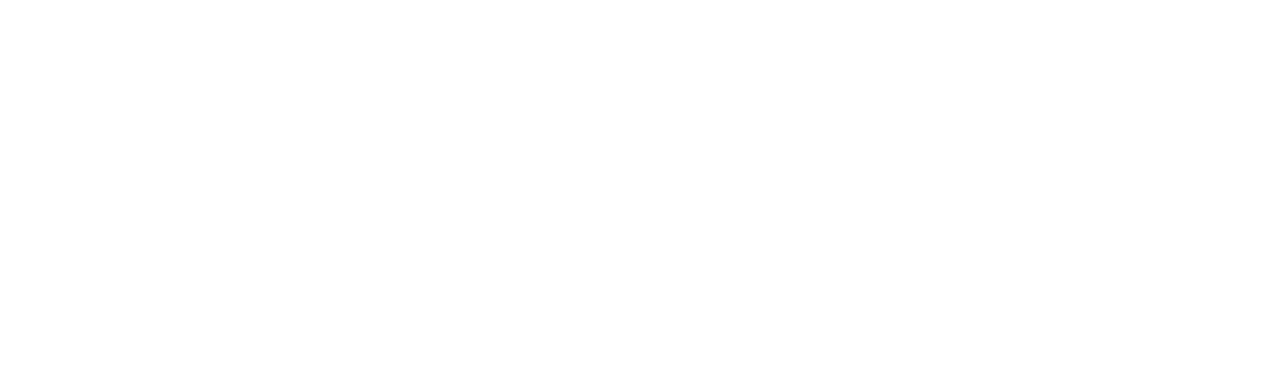
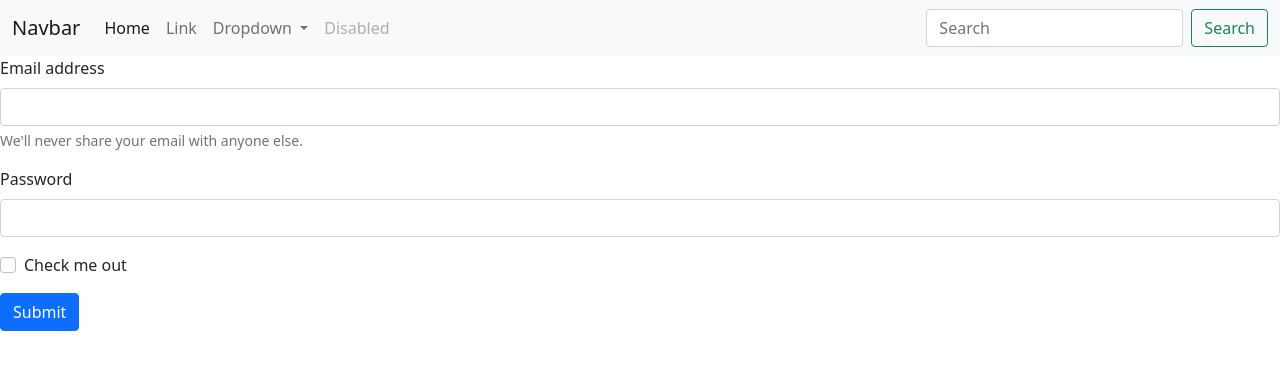
Before and after one commit to ddapfp/Demo_Project, a plain HTML site: page index.html in a window 1280 px wide. Drawn offline with nearby package versions, Linux system fonts and the light colour scheme.

Commit message:
fitur baru anjay

```diff
--- a/index.html
+++ b/index.html
@@ -9,6 +9,59 @@
     <title>Document</title>
 </head>
 <body>
+    <nav class="navbar navbar-expand-lg navbar-light bg-light">
+        <div class="container-fluid">
+          <a class="navbar-brand" href="#">Navbar</a>
+          <button class="navbar-toggler" type="button" data-bs-toggle="collapse" data-bs-target="#navbarSupportedContent" aria-controls="navbarSupportedContent" aria-expanded="false" aria-label="Toggle navigation">
+            <span class="navbar-toggler-icon"></span>
+          </button>
+          <div class="collapse navbar-collapse" id="navbarSupportedContent">
+            <ul class="navbar-nav me-auto mb-2 mb-lg-0">
+              <li class="nav-item">
+                <a class="nav-link active" aria-current="page" href="#">Home</a>
+              </li>
+              <li class="nav-item">
+                <a class="nav-link" href="#">Link</a>
+              </li>
+              <li class="nav-item dropdown">
+                <a class="nav-link dropdown-toggle" href="#" id="navbarDropdown" role="button" data-bs-toggle="dropdown" aria-expanded="false">
+                  Dropdown
+                </a>
+                <ul class="dropdown-menu" aria-labelledby="navbarDropdown">
+                  <li><a class="dropdown-item" href="#">Action</a></li>
+                  <li><a class="dropdown-item" href="#">Another action</a></li>
+                  <li><hr class="dropdown-divider"></li>
+                  <li><a class="dropdown-item" href="#">Something else here</a></li>
+                </ul>
+              </li>
+              <li class="nav-item">
+                <a class="nav-link disabled" href="#" tabindex="-1" aria-disabled="true">Disabled</a>
+              </li>
+            </ul>
+            <form class="d-flex">
+              <input class="form-control me-2" type="search" placeholder="Search" aria-label="Search">
+              <button class="btn btn-outline-success" type="submit">Search</button>
+            </form>
+          </div>
+        </div>
+      </nav>
+
+      <form>
+        <div class="mb-3">
+          <label for="exampleInputEmail1" class="form-label">Email address</label>
+          <input type="email" class="form-control" id="exampleInputEmail1" aria-describedby="emailHelp">
+          <div id="emailHelp" class="form-text">We'll never share your email with anyone else.</div>
+        </div>
+        <div class="mb-3">
+          <label for="exampleInputPassword1" class="form-label">Password</label>
+          <input type="password" class="form-control" id="exampleInputPassword1">
+        </div>
+        <div class="mb-3 form-check">
+          <input type="checkbox" class="form-check-input" id="exampleCheck1">
+          <label class="form-check-label" for="exampleCheck1">Check me out</label>
+        </div>
+        <button type="submit" class="btn btn-primary">Submit</button>
+      </form>
 
 </body>
 </html>
```
Also changed, not shown: 1 other file.
